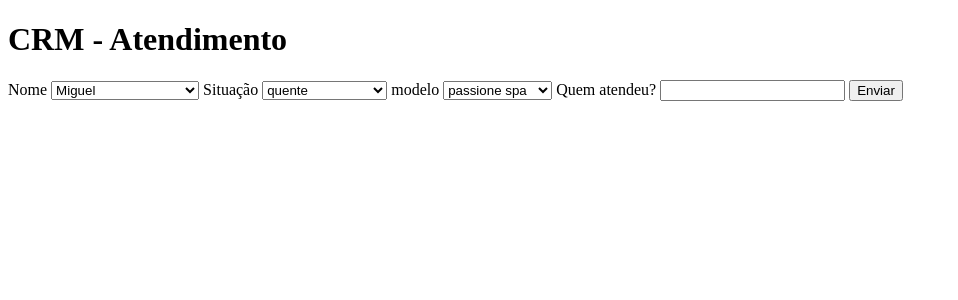
After one commit to Miguel00Roza/CRM, a Flask app: page /atendimento in a window 1280 px wide. The commit adds this page. Shown: the top 300 px of the page, without its empty margins (0-958 px from the left). Run offline with Flask 3, Linux system fonts and the light colour scheme.

Commit message:
adicionei a aba atendimento, ela contem um arquivo index(ainda sem css) e um banco de dados

```diff
--- a/app/__init__.py
+++ b/app/__init__.py
@@ -3,6 +3,7 @@
 from flask import Flask
 from flask_sqlalchemy import SQLAlchemy
 from flask_migrate import Migrate
+import sqlalchemy
 
 app = Flask(__name__)
 app.config['SQLALCHEMY_DATABASE_URI'] = 'sqlite:///database.db'
--- a/app/forms.py
+++ b/app/forms.py
@@ -1,9 +1,10 @@
 from flask_wtf import FlaskForm
-from wtforms import StringField, TelField, EmailField, IntegerField, TextAreaField , SubmitField
+from wtforms import StringField, TelField, EmailField, IntegerField, TextAreaField , SubmitField, SelectField
 from wtforms.validators import DataRequired, Email
 
 from app import db
 from app.models import clientes
+from app.models import atendimento
 
 # inputs e botão submit
 class clienteForm(FlaskForm):
@@ -27,3 +28,38 @@ class clienteForm(FlaskForm):
         # envia os dados para o banco de dados
         db.session.add(Clientes)
         db.session.commit()
+
+
+class atendimentoForm(FlaskForm):
+    nome = SelectField('Nome', choices=[])
+    situacao = SelectField('Situação',
+    choices=[
+        ('quente', 'quente'),
+        ('morno', 'morno'),
+        ('frio', 'frio'),
+        ('fechou com outro', 'fechou com outro'),
+        ('fechou com nós', 'fechou com nós'),
+        ('desistiu', 'desistiu')
+    ], validators=[DataRequired()])
+    piscina = SelectField('modelo',
+    choices=[
+        ('passione spa', 'passione spa'),
+        ('passione praia', 'passione praia'),
+        ('piazza', 'piazza'),
+        ('new fiori', 'new fiori'),
+        ('veneza spa', 'veneza spa')
+    ], validators=[DataRequired()])
+    vendedor = StringField('Quem atendeu?', validators=[DataRequired()])
+    btnSubmit = SubmitField('Enviar')
+
+    def save(self):
+        # salva os dados do cliente
+        Atendimento = atendimento(
+            nome=self.nome.data,
+            situacao=self.situacao.data,
+            piscina=self.piscina.data,
+            vendedor=self.vendedor.data
+        )
+        # envia os dados para o banco de dados
+        db.session.add(Atendimento)
+        db.session.commit()
--- /dev/null
+++ b/app/templates/atendimento.html
@@ -0,0 +1,34 @@
+<!DOCTYPE html>
+<html lang="pt-br">
+<head>
+    <meta charset="UTF-8">
+    <meta name="viewport" content="width=device-width, initial-scale=1.0">
+    <title>CRM</title>
+</head>
+<body>
+<header>
+    <h1>CRM - Atendimento</h1>
+</header>
+<main>
+    <section>
+        <form method="post">
+                {{ form.csrf_token }}
+
+                {{ form.nome.label() }}
+                {{ form.nome() }}
+
+                {{ form.situacao.label() }}
+                {{ form.situacao() }}
+
+                {{ form.piscina.label() }}
+                {{ form.piscina() }}
+
+                {{ form.vendedor.label() }}
+                {{ form.vendedor() }}
+
+                {{ form.btnSubmit(class="button") }}
+        </form>
+    </section>
+</main>
+</body>
+</html>
--- a/app/templates/index.html
+++ b/app/templates/index.html
@@ -14,6 +14,7 @@
     <section class="buttons">
         <a href="{{url_for('cadastro')}}"><button>cadastrar cliente</button></a>
         <a href="{{url_for('pesquisar')}}"><button>Visualisar clientes cadastrados</button></a>
+        <a href="{{url_for('atendimento')}}"><button>Atendimento</button></a>
     </section>
 </main>
 </body>
--- a/app/views.py
+++ b/app/views.py
@@ -1,9 +1,11 @@
 #administra as rotas do site
-from app import app, db
+from app import app, sqlalchemy
 from flask import render_template, url_for, jsonify, request, flash, redirect
+from sqlalchemy import func
 
 from app.models import clientes
 from app.forms import clienteForm
+from app.forms import atendimentoForm
 
 #rota/pagina inicial
 @app.route('/')
@@ -30,11 +32,32 @@ def cadastro():
 #rota/pesquisar clientes
 @app.route('/pesquisar')
 def pesquisar():
-    dados = clientes.query.all()
-    context = {'dados': dados}
     if request.method == 'GET':
-        pesquisa = request.args.get('pesquisa')
-        context.update({'buscar': pesquisa})
+        pesquisa = request.args.get('pesquisa', '')
+
+    dados = clientes.query.order_by()
+
+    if pesquisa != '':
+        dados = dados.filter(func.lower(clientes.nome).like(f'{pesquisa.lower()}%'))
+    context = {'dados': dados.all()}
 
 
     return render_template('pesquisar.html', context=context)
+
+@app.route('/atendimento', methods=['GET', 'POST'])
+def atendimento():
+    form = atendimentoForm()
+
+    form.nome.choices = [(c.nome, c.nome) for c in clientes.query.all()]
+
+    print("Método:", request.method)  # Verifica se é POST
+    print("Formulário válido?", form.validate_on_submit())  # Mostra se passou na validação
+    print("Erros no formulário:", form.errors)  # Mostra os erros se houver
+
+    if form.validate_on_submit():
+        form.save() #executa função save
+        flash('Cliente cadastrado com sucesso!', 'success') #mensagem caso tudo ocorra certo
+
+        return redirect(url_for('home_page')) #redireciona para pagina inicial
+
+    return render_template('atendimento.html', form=form)
```
Also changed, not shown: app/models.py (+7 -0 lines), app/templates/pesquisar.html (+10 -9 lines), migrations/versions/4e08501a0d02_criação_da_tabela_atendimento.py (added, +35 -0 lines), instance/database.db, 1 other file.
